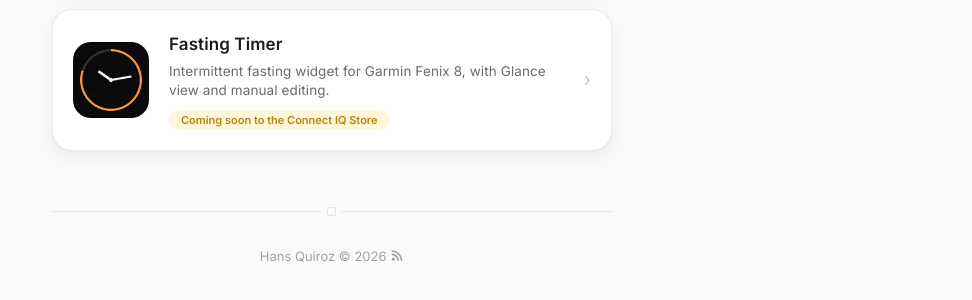
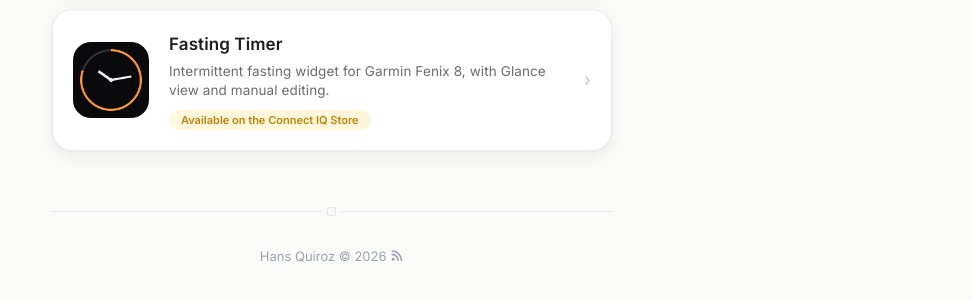
Before and after one commit to NoviZXC/BioPage, a Jekyll site: the page built from apps.html, in a window 1280 px wide. Shown: the part 351-651 px from the top of the page, without its empty margins (308-1280 px from the left). Built offline with Jekyll 4.4.1, drawn with Linux system fonts in a browser that asks for light colours.

Commit message:
Update Garmin app store status

```diff
--- a/apps.html
+++ b/apps.html
@@ -44,7 +44,7 @@ description: Apps de iOS diseñadas y desarrolladas por Hans Quiroz.
     <div class="meta">
       <p class="name">Fasting Timer</p>
       <p class="tagline" data-i18n="apps.ft.tagline">Widget de ayuno intermitente para Garmin Fenix 8, con vista Glance y edición manual.</p>
-      <span class="pill" data-i18n="ft.soon">Próximamente en Connect IQ Store</span>
+      <span class="pill" data-i18n="ft.soon">Disponible en Connect IQ Store</span>
     </div>
     <span class="chev">›</span>
   </a>
--- a/assets/js/i18n.js
+++ b/assets/js/i18n.js
@@ -315,9 +315,9 @@ window.I18N_STRINGS = {
     "ar": "أداة صيام متقطع لساعة Garmin Fenix 8، مع عرض Glance وتعديل يدوي."
   },
   "ft.soon": {
-    "en": "Coming soon to the Connect IQ Store",
-    "fr": "Bientôt sur le Connect IQ Store",
-    "ar": "قريبًا على متجر Connect IQ"
+    "en": "Available on the Connect IQ Store",
+    "fr": "Disponible sur le Connect IQ Store",
+    "ar": "متاح على متجر Connect IQ"
   },
   "ft.hero.tagline": {
     "en": "Track your intermittent fasting right from your wrist, with a simple widget for your Garmin Fenix 8.",
```
